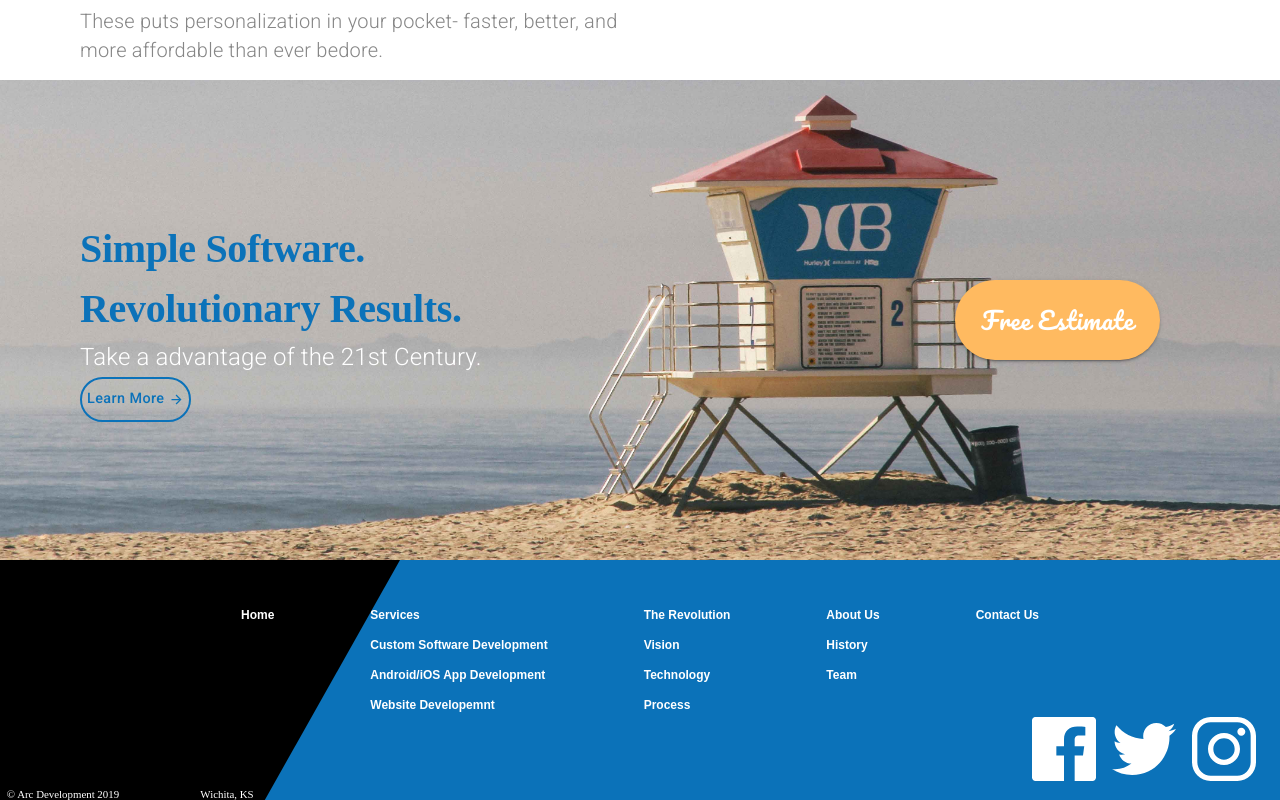
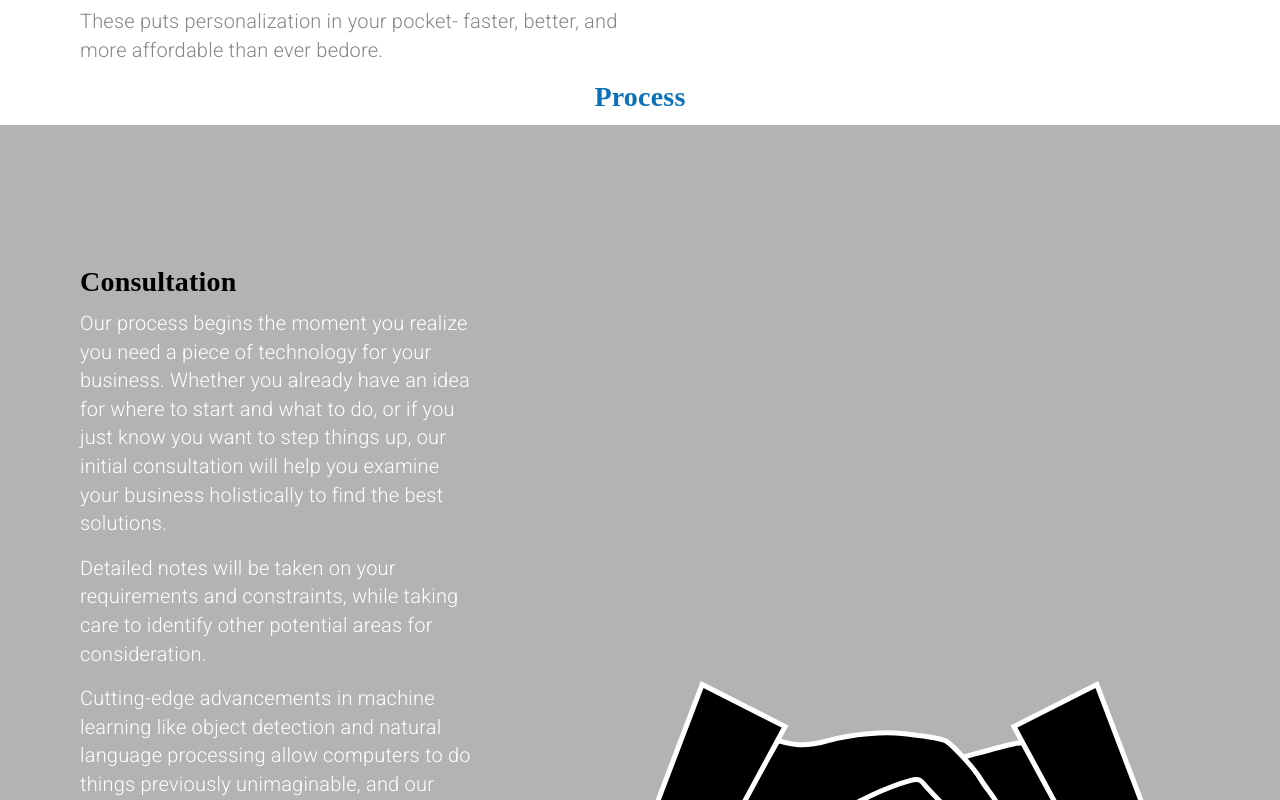
Before and after one commit to arunsinghsnd/NativeCodeLab, a React (Create React App) app: page /revolution in a window 1280 px wide. Shown: the part 1920-2720 px from the top of the page. Built offline with nearby package versions, Linux system fonts and the light colour scheme.

Commit message:
started the process -- with  Consultation sections

```diff
--- a/src/components/Revolution.js
+++ b/src/components/Revolution.js
@@ -11,6 +11,7 @@ import {
 import { Link } from "react-router-dom";
 
 import vision from "../assets/vision.svg";
+import consultation from "../assets/consultationIcon.svg";
 import technologyAnimation from "../animations/technologyAnimation/data.json";
 
 import CallToAction from "./ui/CallToAction";
@@ -171,12 +172,81 @@ const Revolution = props => {
             </Typography>
           </Grid>
         </Grid>
-
         <Grid item container justifyContent="flex-end" lg>
           <Lottie
             options={defaultOptions}
             style={{ maxWidth: "40em", margin: 0 }}
           />
+        </Grid>
+      </Grid>
+
+      <Grid
+        item
+        container
+        direction="row"
+        justifyContent="center"
+        className={classes.rowContainer}
+      >
+        <Grid item>
+          <Typography variant="h4" gutterBottom>
+            Process
+          </Typography>
+        </Grid>
+      </Grid>
+      <Grid
+        item
+        container
+        direction="row"
+        className={classes.rowContainer}
+        style={{ backgroundColor: "#B3B3B3", height: "90em" }}
+      >
+        <Grid item container direction="column" lg>
+          <Grid item>
+            <Typography
+              variant="h4"
+              gutterBottom
+              style={{ color: "#000", marginTop: "5em" }}
+            >
+              Consultation
+            </Typography>
+          </Grid>
+          <Grid item>
+            <Typography
+              variant="body2"
+              style={{ color: "#fff", maxWidth: "20em" }}
+              paragraph
+            >
+              Our process begins the moment you realize you need a piece of
+              technology for your business. Whether you already have an idea for
+              where to start and what to do, or if you just know you want to
+              step things up, our initial consultation will help you examine
+              your business holistically to find the best solutions.
+            </Typography>
+
+            <Typography
+              variant="body2"
+              style={{ color: "#fff", maxWidth: "20em" }}
+              paragraph
+            >
+              Detailed notes will be taken on your requirements and constraints,
+              while taking care to identify other potential areas for
+              consideration.
+            </Typography>
+
+            <Typography
+              variant="body2"
+              style={{ color: "#fff", maxWidth: "20em" }}
+              paragraph
+            >
+              Cutting-edge advancements in machine learning like object
+              detection and natural language processing allow computers to do
+              things previously unimaginable, and our expertise and intuition
+              will help usher you into this new future of possibilities.
+            </Typography>
+          </Grid>
+        </Grid>
+        <Grid item lg style={{ alignSelf: "center" }}>
+          <img src={consultation} alt="handshake" />
         </Grid>
       </Grid>
 
```
